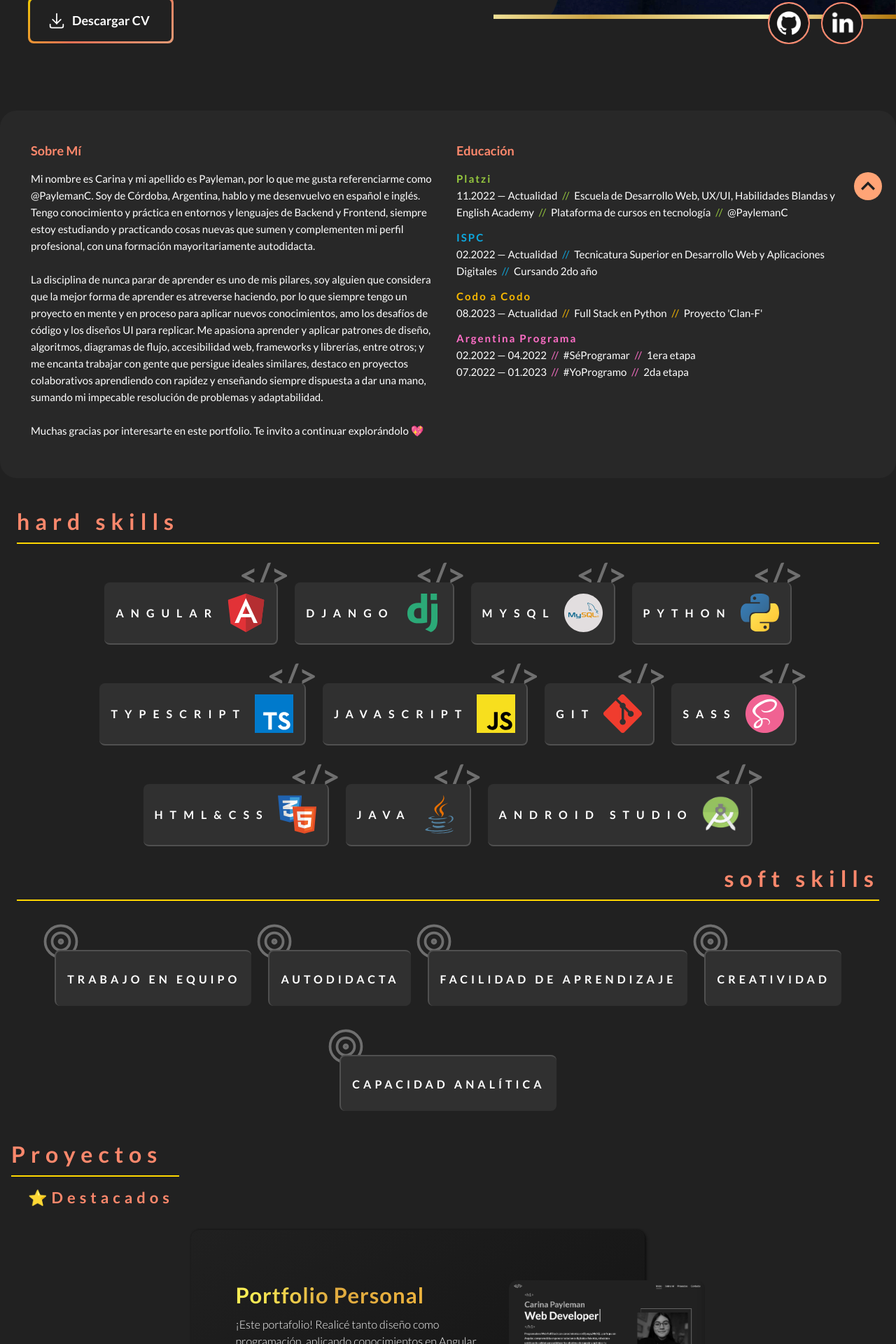
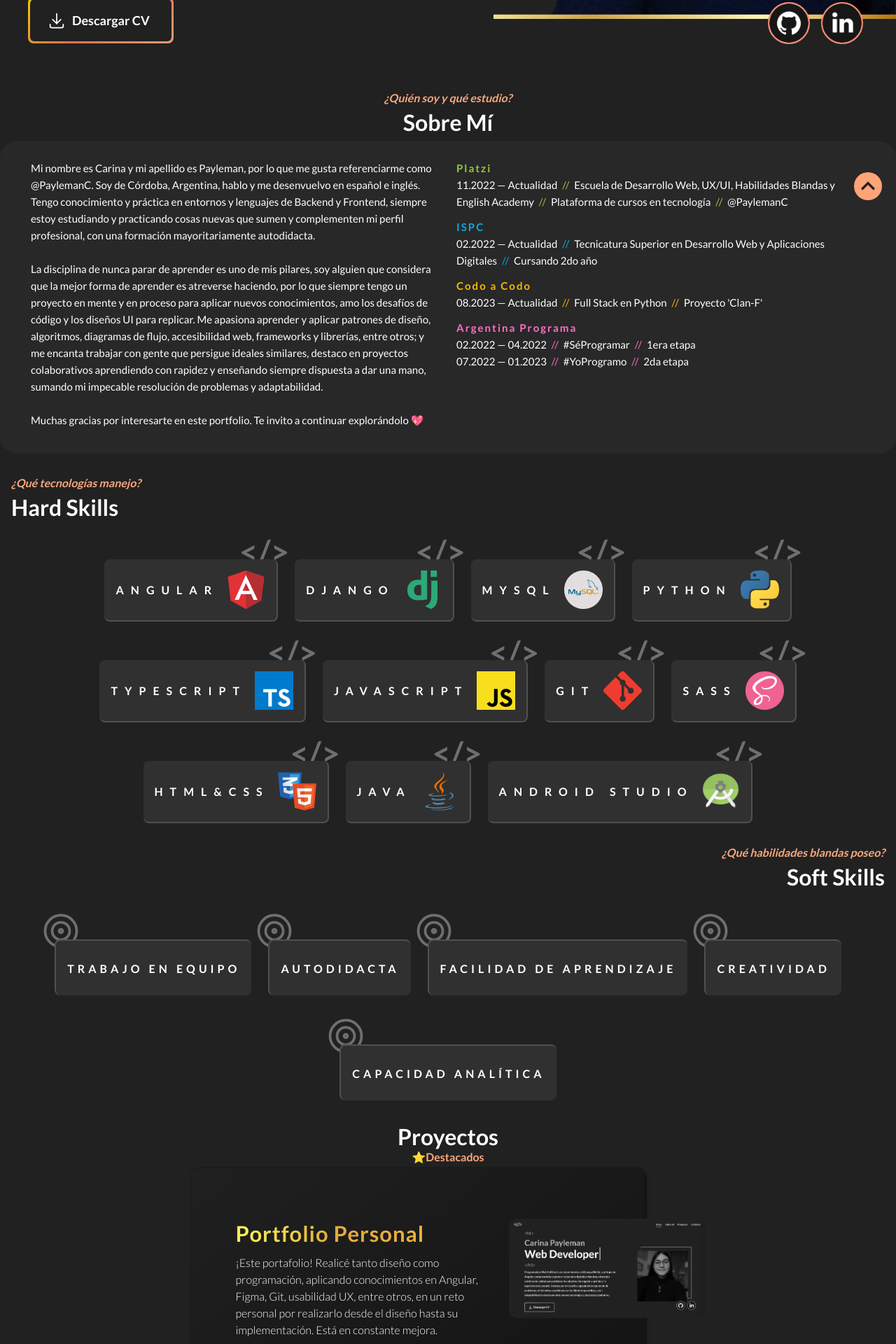
Before and after one commit to PaylemanC/portfolio, an Angular app: page / in a window 1280 px wide. Shown: the part 600-2520 px from the top of the page at 70% size. Built offline with nearby package versions, Linux system fonts and the light colour scheme.

Commit message:
Cambia estilos default de h2 y suma h4

```diff
--- a/src/app/app.component.scss
+++ b/src/app/app.component.scss
@@ -16,14 +16,13 @@
   }
 }
 
+h4 {
+  color: $primary-color;
+  font-size: 1.6rem;
+  font-style: italic;
+  margin-bottom: 6px;
+}
 h2 {
   font-size: 3.2rem;
-  font-weight: bold;
-  margin: 32px 0;
-  color: $secondary-color;
-  line-height: 6rem;
-  border-bottom: 2px solid gold;
-  letter-spacing: 8px;
-  width: fit-content;
-  padding-right: 24px;
+  color: white;
 }
--- a/src/app/pages/home/home.component.html
+++ b/src/app/pages/home/home.component.html
@@ -27,16 +27,19 @@
   </a>
 </div>
 <section id="about-me">
+  <div class="about-me__intro">
+    <h4>¿Quién soy y qué estudio?</h4>
+    <h2>Sobre Mí</h2>
     <div class="about-me__content-container">
       <div class="about-me__content description">
-      <h2>Sobre Mí</h2>
         <p *ngFor="let paragraph of personalInfo.description">{{ paragraph }} <br><br></p>
       </div>
       <div class="about-me__content education">
-      <h2>Educación</h2>
         <ul>
           <app-edu-item *ngFor="let institute of education" [education]="institute"></app-edu-item>
         </ul>
+      </div>
+    </div>
   </div>
   <!-- <div class="about-me__content work">
     <h3>Experiencia</h3>
@@ -44,16 +47,17 @@
       <li></li>
     </ul>
   </div> -->
-  </div>
   <div class="about-me__skills">
     <div class="about-me__hard-kills" *ngIf="hardSkills.length > 0">
-      <h2>hard skills</h2>
+      <h4>¿Qué tecnologías manejo?</h4>
+      <h2>Hard Skills</h2>
       <div class="hard-skills__container">
         <app-hard-skill [hardSkill]="hardSkill" *ngFor="let hardSkill of hardSkills"></app-hard-skill>
       </div>
     </div>
     <div class="about-me__soft-skills" *ngIf="softSkills.length > 0">
-      <h2>soft skills</h2>
+      <h4>¿Qué habilidades blandas poseo?</h4>
+      <h2>Soft Skills</h2>
       <div class="soft-skills__container">
         <app-soft-skill [softSkill]="softSkill" *ngFor="let softSkill of softSkills"></app-soft-skill>
       </div>
@@ -62,7 +66,7 @@
 </section>
 <section id="project" *ngIf="projects.length > 0">
   <h2>Proyectos</h2>
-  <h3>⭐Destacados</h3>
+  <h4>⭐Destacados</h4>
   <div class="project__container">
     <app-card-project [project]="project" *ngFor="let project of projects"></app-card-project>
   </div>
--- a/src/app/pages/home/home.component.scss
+++ b/src/app/pages/home/home.component.scss
@@ -59,6 +59,7 @@
   display: flex;
   gap: 16px;
   justify-content: flex-end;
+  height: 0;
   .social-media_icon {
     width: 68px;
     height: 68px;
@@ -85,23 +86,26 @@
 }
 
 #about-me {
+  .about-me__intro {
+    h4 {
+      text-align: center;
+      margin-top: 32px;
+    }
+    h2 {
+      text-align: center;
+      margin: 4px 0 8px;
+    }
+  }
   .about-me__content-container {
     background-color: #282828;
     display: grid;
     grid-template-columns: 1fr 1fr;
     gap: 24px;
-    padding: 44px;
-    padding-bottom: 32px;
+    padding: 26px 44px;
+    padding-bottom: 12px;
     border-radius: 24px;
     line-height: 1.6;
     margin-bottom: 32px;
-    h2 {
-      font-size: 1.8rem;
-      margin: 0 0 14px 0;
-      line-height: 1.5;
-      border-bottom: none;
-      letter-spacing: normal;
-    }
     p {
       font-size: 1.5rem;
     }
@@ -116,11 +120,7 @@
     }
   }
   .about-me__hard-kills, .about-me__soft-skills {
-    margin: 0 24px;
-    h2 {
-      margin: 0;
-      width: auto;
-    }
+    margin: 32px 16px;
   }
   .hard-skills__container, .soft-skills__container {
     display: flex;
@@ -129,10 +129,8 @@
     justify-content: center;
   }
   .about-me__soft-skills {
-    h2 {
+    h2, h4 {
       text-align: end;
-      padding-right: 0;
-      padding-left: 24px;
     }
     margin-top: 16px;
   }
@@ -140,6 +138,9 @@
 
 #project {
   margin: 0 16px;
+  h2, h4 {
+    text-align: center;
+  }
   .project__container {
     display: flex;
     justify-content: center;
@@ -147,16 +148,8 @@
     flex-wrap: wrap;
     gap: 40px;
   }
-  h2 {
-    margin-bottom: 0;
-  }
-  h3 {
-    font-size: 2.2rem;
-    margin: 0 0 16px 24px;
-    border-bottom: none;
-    color: #fd886c;
-    line-height: 6rem;
-    letter-spacing: 6px;
+  h4 {
+    font-style:normal;
   }
 }
 
```
Also changed, not shown: src/assets/avatar.png (deleted). Lines whose indentation alone changed are shown as unchanged.
